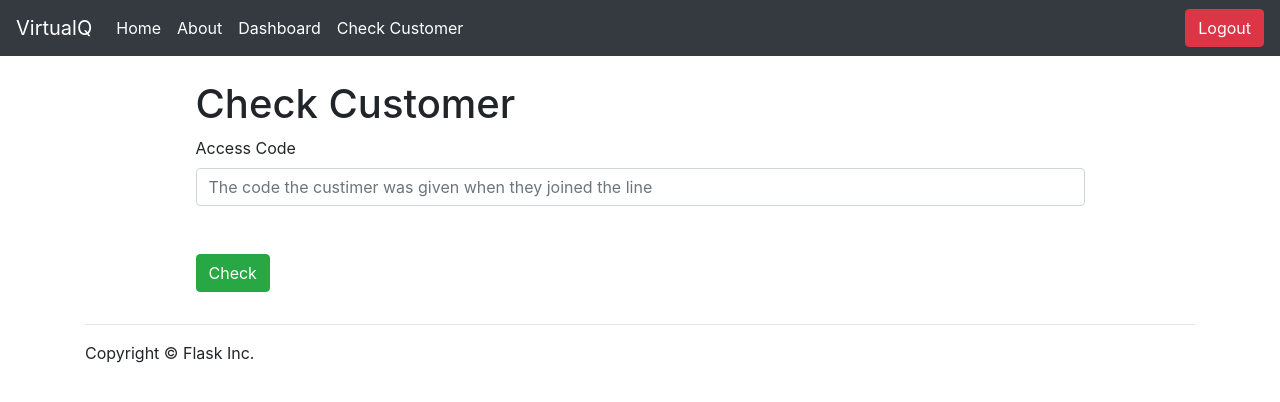
After one commit to Phillipj1514/EnigmaWebServices, a Flask app: page /checkTicket in a window 1280 px wide. The commit adds this page. Shown: the top 402 px of the page. Run offline with Flask 2, Linux system fonts and the light colour scheme; a user stored in the database is signed in; tables that the repository leaves empty hold one stand-in row (values such as "Sample post"); some libraries are stand-ins or nearby versions.

Commit message:
check in a user and merchant line

```diff
--- a/app/forms.py
+++ b/app/forms.py
@@ -44,3 +44,9 @@ class MerchantRegistration(FlaskForm):
     logo = FileField('Company Logo',
         validators=[FileRequired(),
         FileAllowed(['jpg', 'png', 'Images only!'])])
+
+class TicketCheck(FlaskForm):
+
+    customer_code = StringField('Access Code',
+        validators=[DataRequired(), InputRequired()],
+        description="The code the custimer was given when they joined the line")
--- a/app/static/css/app.css
+++ b/app/static/css/app.css
@@ -2,34 +2,3 @@ body {
     padding-top: 5rem;
     /* background-color: #cfe6ff; */
 }
-
-.form_base{
-    width: 50em;
-}
-.form_main{
-    background-color: white;
-    border-bottom-left-radius: 0.5em;
-    border-bottom-right-radius: 0.5em;
-    padding: 1em 2em;
-
-}
-.strip{
-    height: 0.5em;
-    border-top-left-radius: 0.5em;
-    border-top-right-radius: 0.5em;
-    background-color: blue;
-    margin-top: 1em;
-
-}
-.profile_main{
-}
-.profile_inner{
-    width: 70%;
-}
-.formfields{
-    /*margin-top: 0.1em;*/
-}
-
-.buttons{
-    width: 12em;
-}
--- /dev/null
+++ b/app/templates/checkTicket.html
@@ -0,0 +1,33 @@
+{% extends "base.html"%}
+
+{% block main%}
+<div class = "container d-flex justify-content-center">
+    <div class= "flex-row">
+        <div>
+            <h1>Check Customer</h1>
+        </div>
+        <div >
+            {% include "flash_messages.html"%}
+        </div>
+        <div>
+            <div class = "">
+                <form class = "form-group" method="POST" enctype="multipart/form-data" >
+                    {{ form.csrf_token }}
+
+                    <div class ="formfields">
+                        {{ form.customer_code.label }}<br/>
+                        {{ form.customer_code(size=80, class="form-control", placeholder="The code the custimer was given when they joined the line") }}<br/>
+                    </div>
+
+
+                    <span></span><br/>
+                    <button type="submit" name="submit" class="buttons btn btn-success " >Check</button>
+                </form>
+            </div>
+
+
+        </div>
+    </div>
+
+</div>
+{% endblock%}
--- a/app/templates/header.html
+++ b/app/templates/header.html
@@ -16,6 +16,9 @@
       <li class="nav-item active">
         <a class="nav-link" href="{{ url_for('dashboard') }}">Dashboard <span class="sr-only">(current)</span></a>
       </li>
+      <li class="nav-item active">
+        <a class="nav-link" href="{{ url_for('checkTicket') }}">Check Customer <span class="sr-only">(current)</span></a>
+      </li>
       {% endif %}
     </ul>
     <form class="form-inline my-2 my-lg-0">
--- a/app/views.py
+++ b/app/views.py
@@ -138,7 +138,7 @@ def dashboard():
             "name": merchant.name,
             "address": merchant.address,
             "location": merchant.location,
-            "logo-image":url_for('static', filename=logofile, _external=True),
+            "logo_image":url_for('static', filename=logofile, _external=True),
             "email": merchant.email,
             "estimated-Wait-Time":merchant.estimatedWaitTime,
             "joined-on": merchant.joined_on.strftime("%m/%d/%Y, %H:%M:%S"),
@@ -146,6 +146,47 @@ def dashboard():
         }
 
     return render_template('dashboard.html', details = mDetail)
+
+@app.route('/checkTicket',  methods=['POST', 'GET'])
+@login_required
+def checkTicket():
+    checkingForm = TicketCheck()
+    if request.method == 'POST' and checkingForm.validate_on_submit():
+        customer_code = checkingForm.customer_code.data
+        merchant_id = current_user.id
+        merchant = Merchant.query.filter_by(id=merchant_id).first()
+        line =  Line.query.filter_by(merchantID=merchant_id).first()
+        customer = Customer.query.filter_by(code=customer_code).first()
+        if(not customer is None):
+            if(customer.merchantID == merchant_id):
+                if customer.waitTime == 0:
+                    if(not line is None):
+                        customerInLine = []
+                        customers = line.queue.split(",")
+                        customers.remove(str(customer.id))
+                        # update the system with new line count
+                        line.queue = ",".join(customers)
+                        line.count-=1
+                        db.session.commit()
+                        # Delete the current customer from the queue
+                        db.session.delete(customer)
+                        db.session.commit()
+                        customers = [int(i) for i in customers if i.isdigit()]
+                        for customerID in customers:
+                            customer = Customer.query.filter_by(id=int(customerID)).first()
+                            customer.position-= 1
+                            customer.waitTime-=line.waitTime
+                            db.session.commit()
+                        flash("Customer can be allowed on the inside", "success")
+                else:
+                    flash("The customer is too early", "danger")
+            else:
+                flash("Invalid Client / Wrong store","danger")
+        else:
+            flash("Invalid Client","danger")
+
+    flash_errors(checkingForm)
+    return render_template('checkTicket.html', form= checkingForm)
 
 # @app.route('/profile', methods=['POST', 'GET'])
 # def profile():
```
Also changed, not shown: app/api.py (+6 -1 lines), app/templates/dashboard.html (+15 -1 lines).
